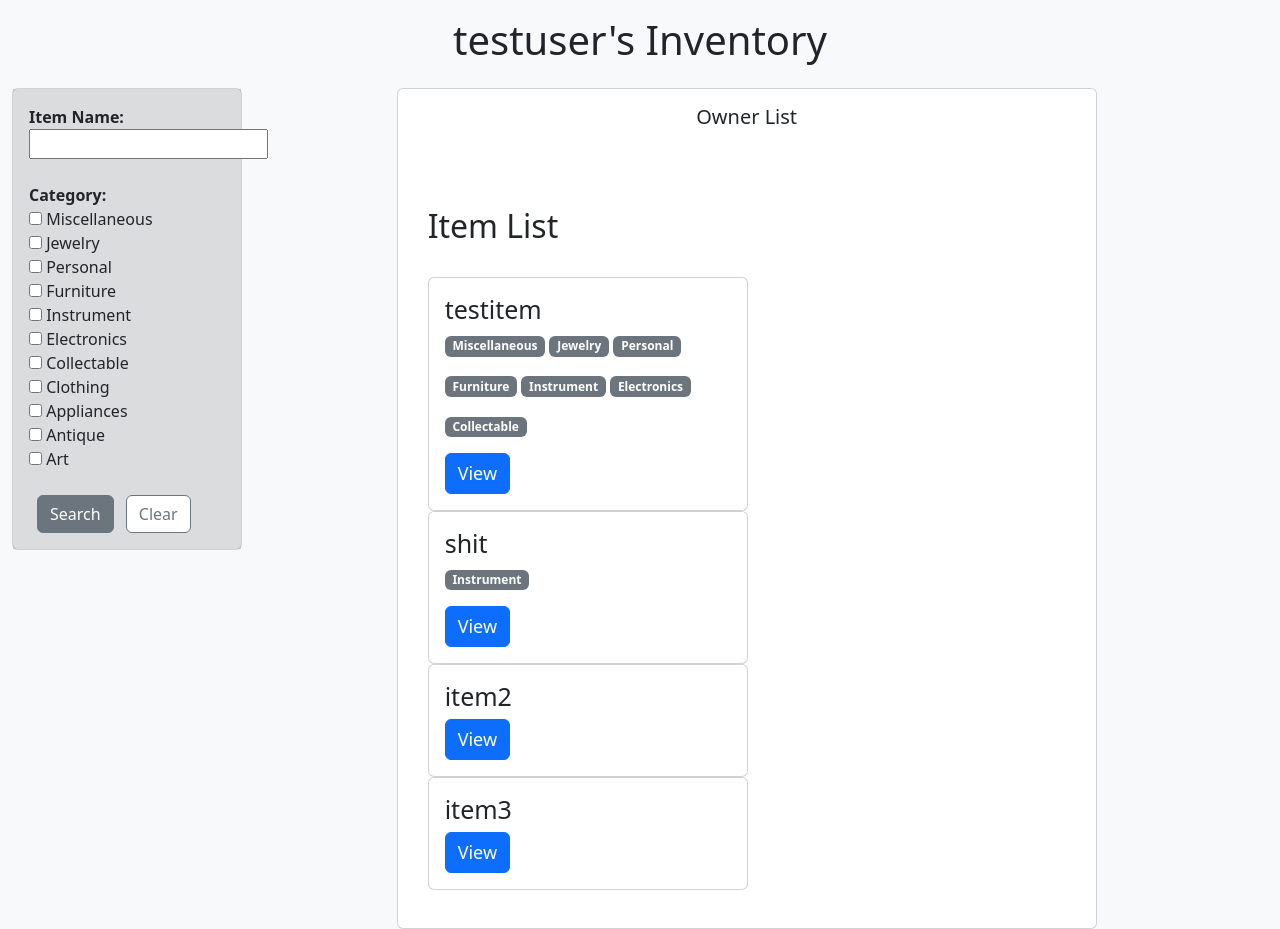
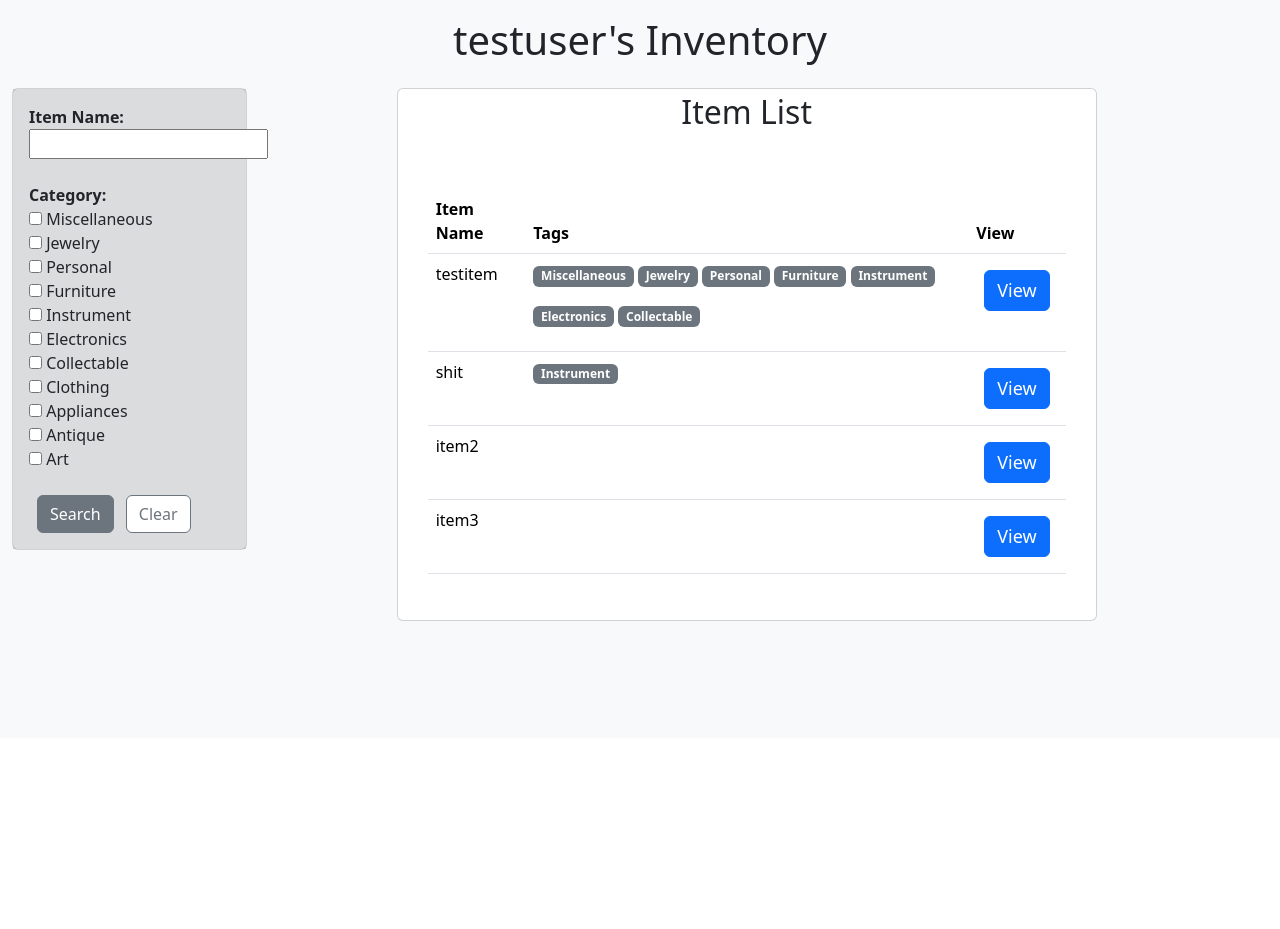
Before and after one commit to angier000/customer-requirements, a Django app: page /inventory/2/ in a window 1280 px wide. Shown: the part 62-991 px from the top of the page. After the commit the page ends 683 px from the top, so only its background shows below. Run offline with Django 4.2, Linux system fonts and the light colour scheme; data comes from the database, SQL or seed files in the repository; both versions use the stored data as it was after the commit; some libraries are stand-ins or nearby versions.

Commit message:
update inventory page and owners page

```diff
--- a/inventory_app/templates/inventory_app/inventory_detail.html
+++ b/inventory_app/templates/inventory_app/inventory_detail.html
@@ -10,7 +10,7 @@
 <div class="row">
 
 <div class="col-md-3">
-    <div class="card" style="width: 230px;">
+    <div class="card" style="width: 235px;">
         <div class="card-body bg-secondary bg-opacity-25">
             <form method="GET">
 
@@ -35,54 +35,69 @@
 <div class="col-md-8 d-flex justify-content-center">
 
     <div class="card" style="width: 700px;">
-        <h5 class="text-center p-3">Owner List</h5>
+        <h2 class="text-center p-1">Item List</h2>
+
+        <div class="d-flex justify-content-center mx-0 my-2">
+            {% if request.user.is_authenticated %}
+                <a class="btn btn-success" style="width: 320px; font-size: 18px" href="{% url 'create_item' request.user.owner.inventory.id %}" role="button">New Item</a>
+            {% endif %}
+        </div>
+
         <div class="card-body" style="padding: 30px;">
 
-        <br>
-        <h2>Item List</h2>
-        <br>
 
 
         {% if items %}
-            <div class="card-columns">
+        <table class="table">
+            <thead>
+            <tr>
+                <th scope="col">Item Name</th>
+                <th scope="col">Tags</th>
+                <th scope="col">View</th>
+                {% if request.user.is_authenticated %}
+                    <th scope="col">Update</th>
+                    <th scope="col">Delete</th>
+                {% endif %}
+            </tr>
+            </thead>
+
+            <tbody>
                 {% for item in items %}
-                    <div class="card me-4" style="max-width: 320px;">
-                        <div class="card-body">
-                            <h5 class="card-title" style="font-size: 25px;">{{ item.name }}</h5>
+                <tr>
 
-                            <div>
+                <td>{{ item.name }}</td>
+                <td>
                     {% for tag in item.tag.all %}
                         <p class="badge text-decoration-none bg-secondary">
                             {{tag.name}}
                         </p>
                     {% endfor %}
-                            </div>
+                </td>
+                <td>
+                    <a href="{{ item.get_absolute_url }}" class="btn btn-primary m-2" style="font-size: 18px;" role="button">View</a>
+                </td>
+
+                {% if request.user.is_authenticated %}
+                    <td><a href="{% url 'update_item' item.inventory.id item.id %}" class="btn btn-secondary m-2" style="font-size: 18px;" role="button">Update</a></td>
+                    <td><a href="{% url 'delete_item' item.inventory.id item.id %}" class="btn btn-danger m-2" style="font-size: 18px;" role="button">Delete</a></td>
+                {% endif %}
+
+                </tr>
+                {% endfor %}
+            </tbody>
+        </table>
 
 
-                            <a href="{{ item.get_absolute_url }}" class="btn btn-primary me-2" style="font-size: 18px;" role="button">View</a>
-                            {% if request.user.is_authenticated %}
-                                <a href="{% url 'update_item' item.inventory.id item.id %}" class="btn btn-secondary m-2" style="font-size: 18px;" role="button">Update</a>
-                                <a href="{% url 'delete_item' item.inventory.id item.id %}" class="btn btn-danger m-2" style="font-size: 18px;" role="button">Delete</a>
+
+        {% else %}
+            <p class="text-center" style="font-size: 20px;">No items have been added to this inventory.</p>
         {% endif %}
-                        </div>
-                    </div>
-                {% endfor %}
-            </div>
-        {% else %}
-            <p style="font-size: 20px;">No items have been added to this inventory.</p>
-        {% endif %}
-        <div class="mx-0 my-2">
-            {% if request.user.is_authenticated %}
-                <a class="btn btn-success" style="width: 320px; font-size: 18px" href="{% url 'create_item' request.user.owner.inventory.id %}" role="button">New Item</a>
-            {% endif %}
+
     </div>
 
 </div>
 
 </div>
 
-</div>
-</div>
-
 
 {% endblock %}
--- a/inventory_app/templates/inventory_app/owner_list.html
+++ b/inventory_app/templates/inventory_app/owner_list.html
@@ -13,6 +13,7 @@
                         <th scope="col"> </th>
                         <th scope="col">Name</th>
                         <th scope="col">Username</th>
+                        <th scope="col">Email</th>
                         <th scope="col">Inventory</th>
                     </tr>
                     </thead>
@@ -22,6 +23,7 @@
                         <th scope="row">{{ forloop.counter }}</th>
                         <td>{{ owner.name }}</td>
                         <td>{{ owner.user.username }}</td>
+                        <td>{{ owner.email }}</td>
                         <td><a href="{% url 'inventory-detail' pk=owner.inventory.id %}" class="btn btn-primary me-2" role="button">View</td>
                         </tr>
                         {% endfor %}
--- a/inventory_app/templates/registration/login.html
+++ b/inventory_app/templates/registration/login.html
@@ -22,7 +22,7 @@
 
   <div class="container min-vh-100 d-flex align-items-center justify-content-center">
 
-    <div class="card" style="width: 500px;">
+    <div class="card" style="width: 410px;">
       <h3 class="text-center p-3">Login</h3>
       <div class="card-body" style="padding: 60px;">
 
```
Also changed, not shown: db.sqlite3. Lines whose indentation alone changed are shown as unchanged.
